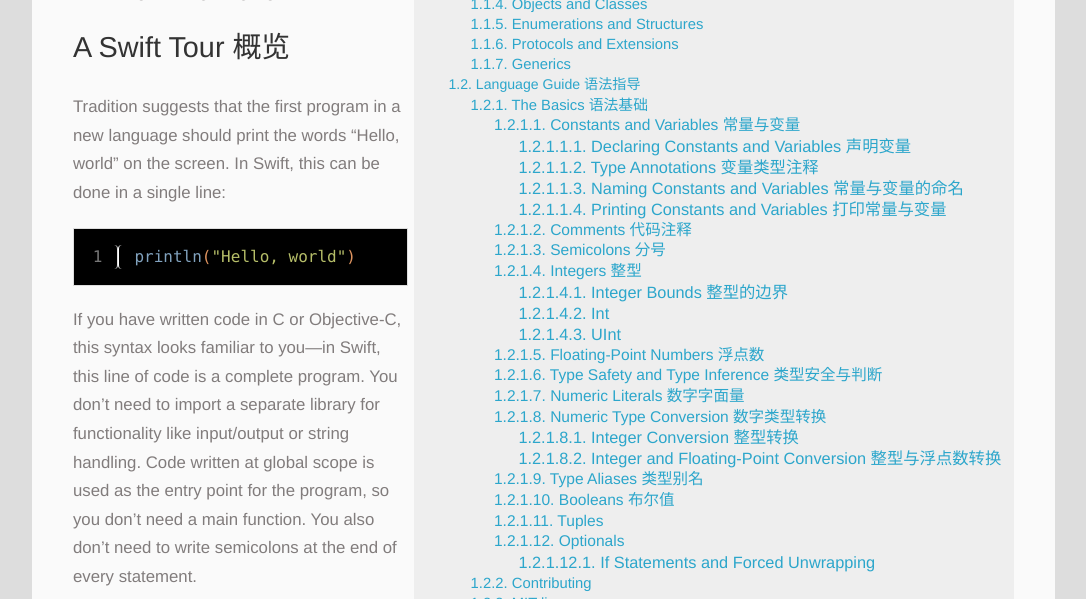
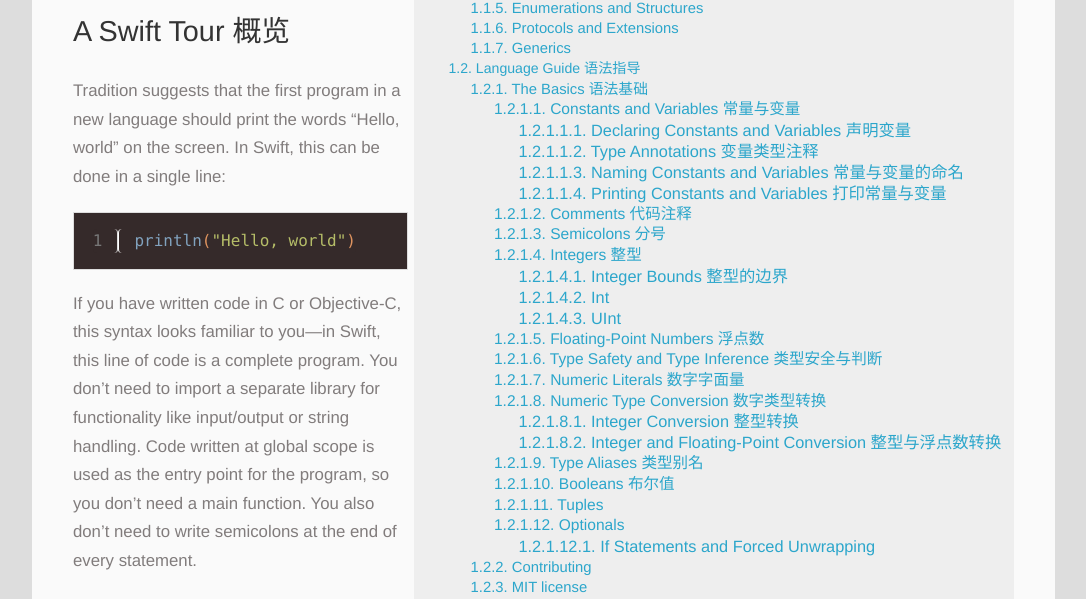
Before and after one commit to cnswift/cnswift.github.io, a plain HTML site: page index.html in a window 1280 px wide. Shown: the part 201-800 px from the top of the page, without its empty margins (96-1182 px from the left). Drawn offline with nearby package versions, Linux system fonts and the light colour scheme; some packages are replaced by stand-ins of ours; a script that the page names is missing.

Commit message:
update css

```diff
--- a/css/style.css
+++ b/css/style.css
@@ -595,7 +595,6 @@
 }
 @media only screen and (min-width: 1024px) {
   #main {
-    margin: 1em 0 0;
     -webkit-transition: margin 0.5s ease-out;
     -moz-transition: margin 0.5s ease-out;
     -o-transition: margin 0.5s ease-out;
@@ -1698,7 +1697,7 @@
 @media only screen and (min-width: 1024px) {
   .archive-float li {
     float: none;
-  }
+  }2A
 }
 @media only screen and (min-width: 768px) {
   .tagcloudlist {
@@ -1922,7 +1921,7 @@
 }
 .article-content pre,
 .article-content .highlight {
-  background: #000;
+  background: #352A2A;
   border: 1px solid #ddd;
   margin: 0.5em 0;
   padding: 1em 2%;
```
